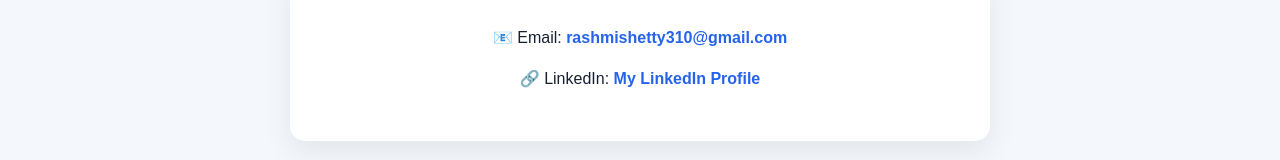
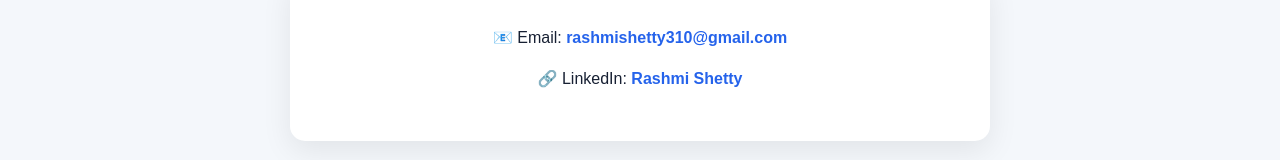
Before and after one commit to rashmishetty310-art/semantic-portfolio, a plain HTML site: page index.html in a window 1280 px wide. Shown: the part 2734-2894 px from the top of the page. Drawn offline with Linux system fonts and the light colour scheme.

Commit message:
Update index.html

```diff
--- a/index.html
+++ b/index.html
@@ -817,9 +817,8 @@
 
     <p>
         🔗 LinkedIn:
-                <a href="https://www.linkedin.com/in/rashmi-shetty-8ba5b3343/"
-       target="_blank">
-                   My LinkedIn Profile
+        <a href="https://www.linkedin.com/in/rashmi-shetty-8ba5b3343/" target="_blank">
+            Rashmi Shetty
         </a>
     </p>
 
```
Lines whose indentation alone changed are shown as unchanged.
